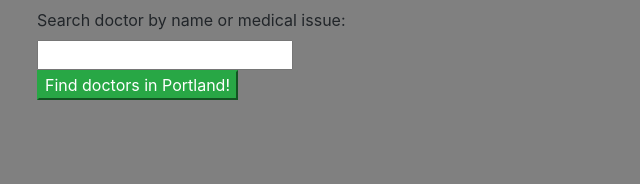
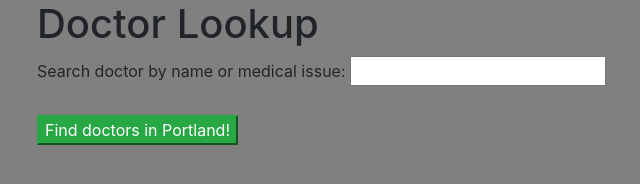
Before and after one commit to GarlandLai/Doctor-lookup, a website built with webpack: page src/index.html in a window 1280 px wide. Shown: the whole page, without its empty margins (48-688 px from the left). Built offline with nearby package versions, Linux system fonts and the light colour scheme.

Commit message:
clean up code and add/corret info on README.md

```diff
--- a/src/index.html
+++ b/src/index.html
@@ -5,13 +5,13 @@
   </head>
   <body>
     <div class="container">
-      <h1></h1>
-      <label for="input">Search doctor by name or medical issue:</label><br>
-      <input id="input" type="text" value=""><br>
+      <h1>Doctor Lookup</h1>
+      <label for="input">Search doctor by name or medical issue:</label>
+      <input id="input" type="text" value=""><br><br>
       <button class="btn-success" id="findDoc">Find doctors in Portland!</button>
+      <br>
       <div class="output">
         <ol>
-
         </ol>
       </div>
       <div class="showErrors">
```
Also changed, not shown: src/main.js (+5 -6 lines), README.md.
